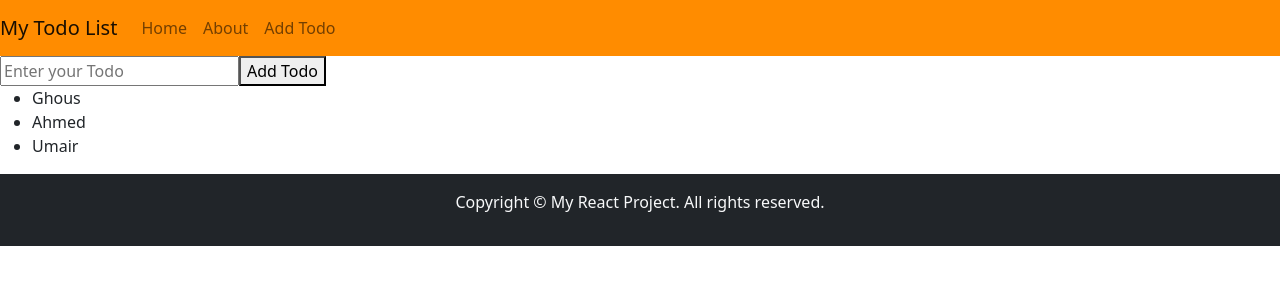
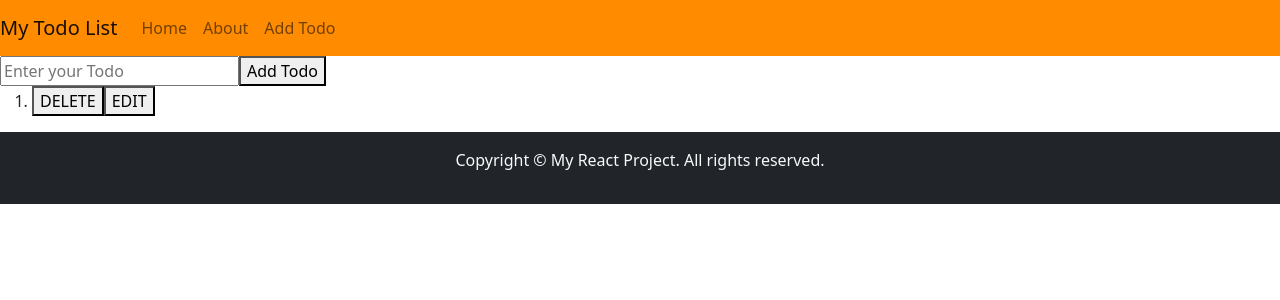
Before and after one commit to Huzmaan/react_todo, a React (Create React App) app: page / in a window 1280 px wide. Shown: the top 300 px of the page. Built offline with nearby package versions, Linux system fonts and the light colour scheme.

Commit message:
main woking

```diff
--- a/src/Component/Main.js
+++ b/src/Component/Main.js
@@ -1,32 +1,49 @@
 import React from 'react';
-
-
-
-
 
 class Main extends React.Component{
 
   constructor(){
     super()
     this.state={
-     todos:[ "Ghous","Ahmed","Umair"],
+     todos:[{}],
      value:""
     }
   }
-  add_todo=()=>{
-    this.state.todos.push(this.state.value)
+  add_todo=(e)=>{
+    this.setState({
+      todos:[...this.state.todos,this.state.value],
+      value:""
+
+    })
   }
+ delete_todo=(index)=>{
+   this.state.todos.splice(index, 1)
+   this.setState({
+     todos:[...this.state.todos]
+   })
+ }
+ edit_todo=(index,val)=>{
+     this.state.todos[index].edit=true;
+     this.setState({
+      todos:[...this.state.todos]
+    })
+}
+
   render(){
     let {todos,value} = this.state;
     return(
   <div>
+
      <input  value={value} onChange={(e) =>this.setState({value:e.target.value})} type="text" placeholder="Enter your Todo" />
      <button onClick={this.add_todo}>Add Todo</button>
-     <ul>
+     <ol>
        {todos.map((v,i)=>{
-        return <li  key={i}>{v}</li>
+        return <li  key={i}>{v.edit? <input type="text" /> :v.title}
+        <button onClick={()=>this.delete_todo(i)} >DELETE</button>
+        <button onClick={()=>this.edit_todo(i,v.title)}>EDIT</button>
+        </li>
        })}
-     </ul>
+     </ol>
   </div>
     )
      } }
```
